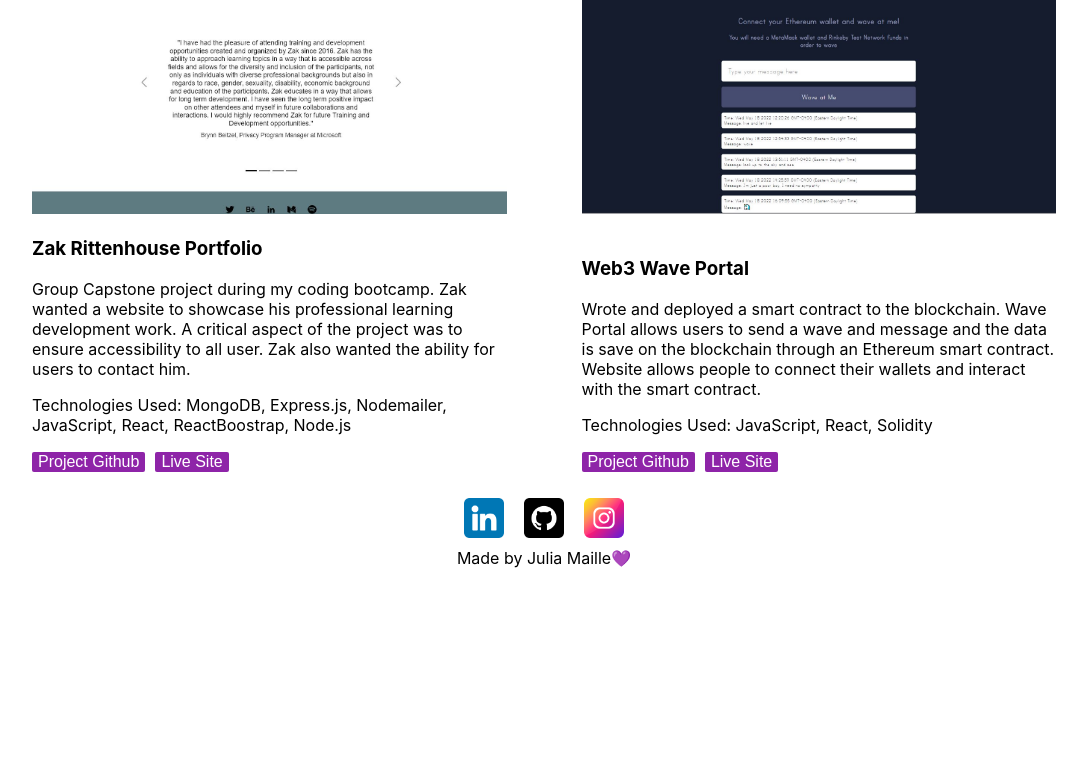
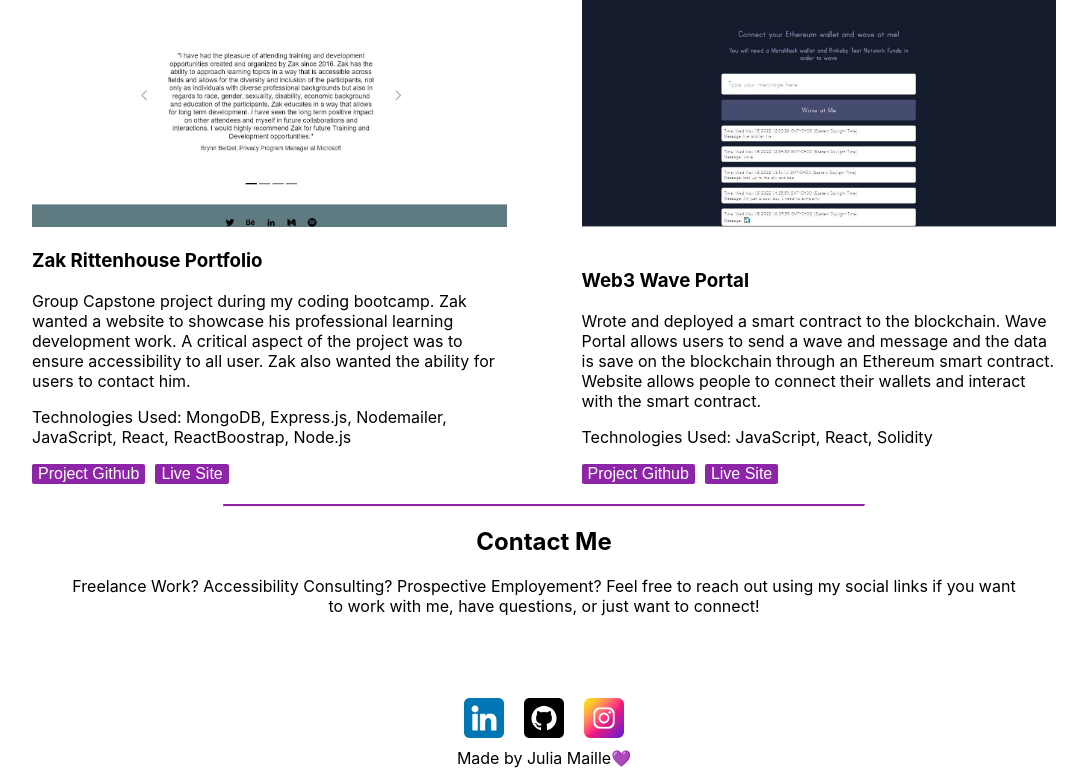
Before and after one commit to jmaille664/julia-portfolio, a React (Create React App) app: page / in a window 1280 px wide. Shown: the part 1158-1942 px from the top of the page, without its empty margins (96-1183 px from the left). Before the commit the page ends 1742 px from the top, so only its background shows below. Built offline with nearby package versions, Linux system fonts and the light colour scheme.

Commit message:
Completed contact section

```diff
--- a/src/App.css
+++ b/src/App.css
@@ -41,6 +41,8 @@
 hr{
   border-top: 2px solid #8E24A8;
   width: 50%;
+  margin-top: 1.25rem;
+  margin-bottom: 1.25rem;
 }
 
 /**** Welcome section End****/
@@ -162,6 +164,26 @@ button{
 
 /**** Projects Section End****/
 
+/**** Contact Section Start****/
+.contact-h2{
+  text-align: center;
+  display: flex;
+  justify-content: center;
+  align-items: center;
+}
+
+.contact-content-p{
+  text-align: center;
+  display: flex;
+  justify-content: center;
+  align-items: center;
+  font-size: 1rem;
+  margin-right: 10rem;
+  margin-left: 10rem;
+}
+
+/**** Contact Section End****/
+
 /**** Footer Section  ****/
 .footer > a {
   margin: 10px;
@@ -225,6 +247,16 @@ button{
     align-items: center
   }
 
+  .projects-content{
+    display: flex;
+    flex-direction: column;
+  }
+
+  button{
+    margin-top: 1rem;
+  margin-bottom: 2rem;
+  }
+
 
 }
 
--- a/src/App.js
+++ b/src/App.js
@@ -6,8 +6,7 @@ import About from "./components/About.js"
 import Skills from "./components/Skills.js"
 import Footer from "./components/Footer.js"
 import Projects from "./components/Projects.js"
-
-
+import Contact from "./components/Contact.js"
 
 function App() {
   return (
@@ -29,6 +28,9 @@ function App() {
       <div>
       <Projects/>
       </div>
+      <div>
+      <Contact/>
+      </div>
       <Footer/>
     </div>
 
--- /dev/null
+++ b/src/components/Contact.js
@@ -0,0 +1,12 @@
+import React from 'react'
+
+export default function Contact(){
+
+    return<>
+    <div className="contact">
+    <h2 className="contact-h2">Contact Me</h2>
+    <div className="contact-content"></div>
+    <p className="contact-content-p">Freelance Work? Accessibility Consulting? Prospective Employement? Feel free to reach out using my social links if you want to work with me, have questions, or just want to connect!</p><br/><br/>
+    </div>
+    </>
+}
--- a/src/components/Projects.js
+++ b/src/components/Projects.js
@@ -40,7 +40,9 @@ export default function Projects(){
     <button className="button2">Live Site</button>
   </a>
         </section>
+
        </div>
+       <hr></hr>
     </div>
     </>
 }
```
